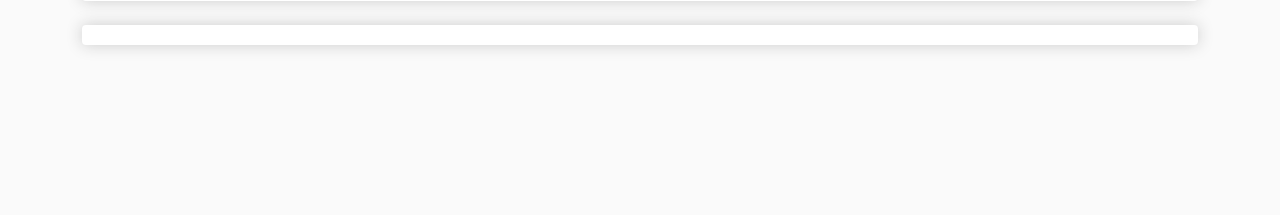
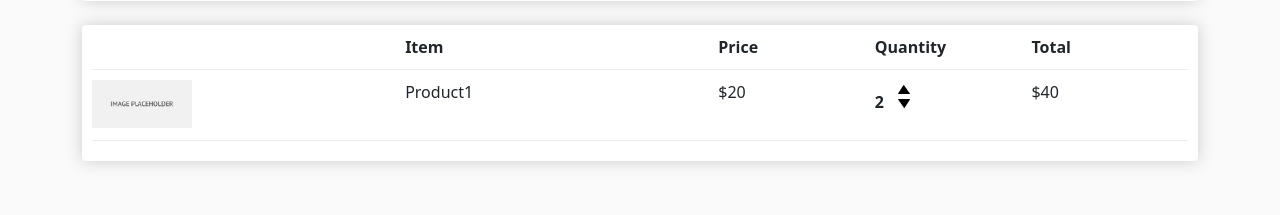
Before and after one commit to Marcos8060/Django-Ecommerce, a Django app: page /cart/ in a window 1280 px wide. Shown: the part 262-477 px from the top of the page. Run offline with Django 4.2, Linux system fonts and the light colour scheme.

Commit message:
created static data for the cart page

```diff
--- a/store/templates/store/cart.html
+++ b/store/templates/store/cart.html
@@ -21,7 +21,29 @@
         <br>
 
         <div class="box-element">
+            <div class="cart-row">
+                <div style="flex: 2;"></div>
+                <div style="flex: 2;"><strong>Item</strong></div>
+                <div style="flex: 1;"><strong>Price</strong></div>
+                <div style="flex: 1;"><strong>Quantity</strong></div>
+                <div style="flex: 1;"><strong>Total</strong></div>
+            </div>
+            <div class="cart-row">
+                <div style="flex: 2;">
+                    <img class="row-image" src="{% static 'images/placeholder.png' %}" alt="">
+                </div>
+                <div style="flex: 2;">Product1</div>
+                <div style="flex: 1;">$20</div>
+                <div style="flex: 1;">
+                    <p class="quantity">2</p>
+                    <div class="quantity">
+                        <img class="chg-quantity" src="{% static  'images/up.png' %}">
 
+                        <img class="chg-quantity" src="{% static  'images/down.png' %}">
+                    </div>
+                </div>
+                <div style="flex: 1;">$40</div>
+            </div>
         </div>
     </div>
 </div>
--- a/store/templates/store/checkout.html
+++ b/store/templates/store/checkout.html
@@ -3,5 +3,5 @@
 <link rel="stylesheet" href="{% static 'css/main.css' %}">
 
 {% block content %}
-<h3>Checkout</h3>
+
 {% endblock %}
```
